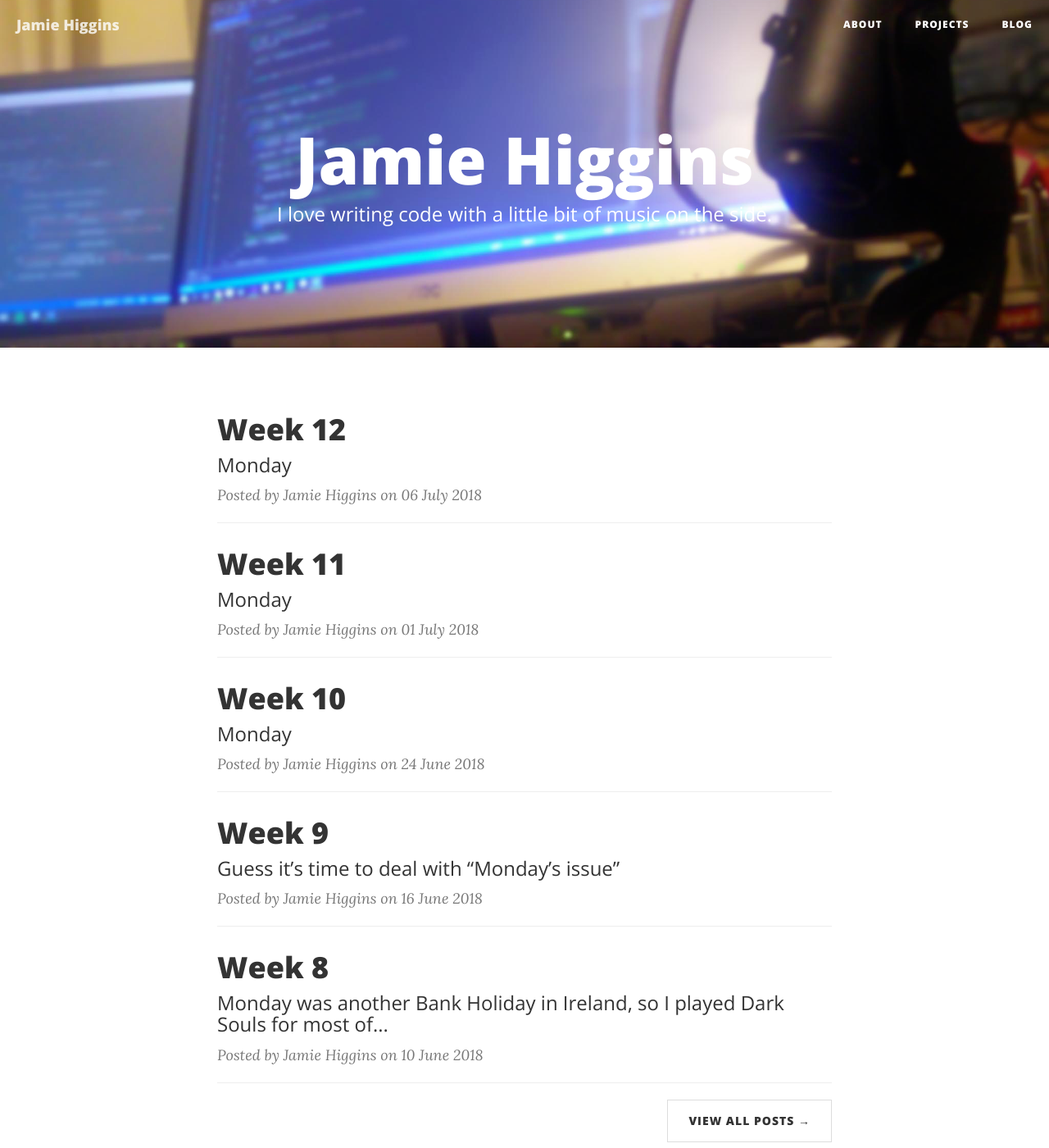
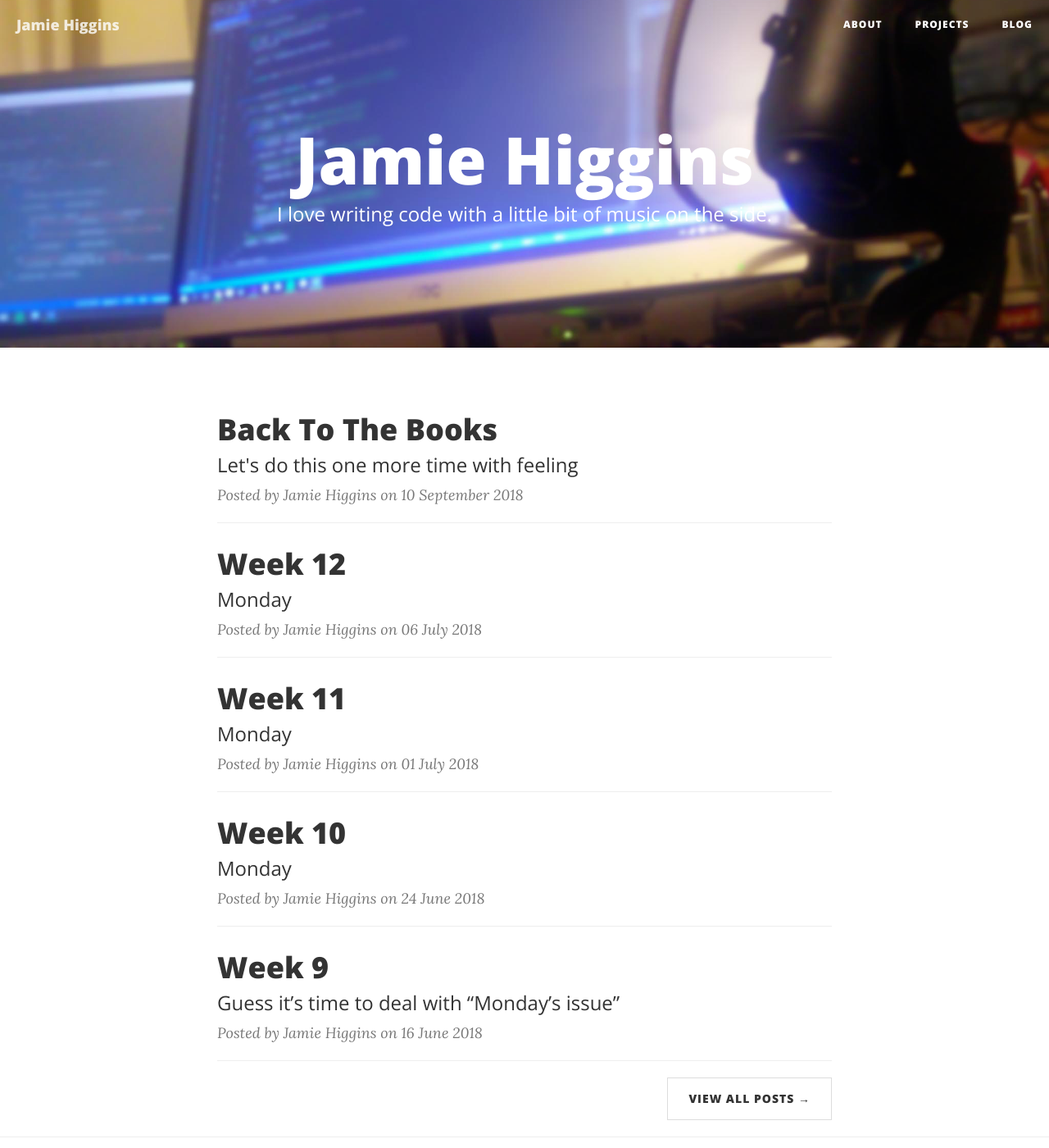
Before and after one commit to JayVee732/jayvee732.github.io, a Jekyll site: the page built from index.html, in a window 1280 px wide and 1400 px high. Shown: the whole window at 82% size. Built offline with Jekyll 4.4.1, drawn with Linux system fonts in a browser that asks for light colours; some of the changed lines change nothing that is shown.

Commit message:
New blog post

```diff
--- a/_config.yml
+++ b/_config.yml
@@ -1,10 +1,10 @@
 title: Jamie Higgins, Software Developer
-email: Jamie.Higgins@mail.itsligo.ie
+email: jamiehigginswork@outlook.com
 description: I love writing code with a little bit of music on the side.
 author: Jamie Higgins
 
 ## Social Profiles
-twitter_username: JamieHiggins732
+twitter_username: JayVee732
 github_username: PsychoHacks
 linkedin_username: jamie-higgins
 
--- a/_includes/footer.html
+++ b/_includes/footer.html
@@ -8,7 +8,7 @@
         <ul class="list-inline text-center">
           {% if site.twitter_username %}
           <li class="list-inline-item">
-            <a href="https://twitter.com/JamieHiggins732" title="Twitter">
+            <a href="https://twitter.com/{{ site.twitter_username }}" title="Twitter">
               <span class="fa-stack fa-lg">
                 <i class="fa fa-circle fa-stack-2x"></i>
                 <i class="fa fa-twitter fa-stack-1x fa-inverse"></i>
@@ -17,7 +17,7 @@
           </li>
           {% endif %} {% if site.linkedin_username %}
           <li class="list-inline-item">
-            <a href="https://www.linkedin.com/in/jamie-higgins/" title="LinkedIn">
+            <a href="https://www.linkedin.com/in/{{ site.linkedin_username }}/" title="LinkedIn">
               <span class="fa-stack fa-lg">
                 <i class="fa fa-circle fa-stack-2x"></i>
                 <i class="fa fa-linkedin fa-stack-1x fa-inverse"></i>
@@ -26,7 +26,7 @@
           </li>
           {% endif %} {% if site.github_username %}
           <li class="list-inline-item">
-            <a href="https://github.com/PsychoHacks" title="GitHub">
+            <a href="https://github.com/{{ site.github_username }}" title="GitHub">
               <span class="fa-stack fa-lg">
                 <i class="fa fa-circle fa-stack-2x"></i>
                 <i class="fa fa-github fa-stack-1x fa-inverse"></i>
@@ -35,7 +35,7 @@
           </li>
           {% endif %} {% if site.email %}
           <li class="list-inline-item">
-            <a href="mailto:Jamie.Higgins@mail.itsligo.ie" title="Email">
+            <a href="mailto:{{ site.email }}" title="Email">
               <span class="fa-stack fa-lg">
                 <i class="fa fa-circle fa-stack-2x"></i>
                 <i class="fa fa-envelope fa-stack-1x fa-inverse"></i>
--- /dev/null
+++ b/_posts/2018/09/10/2018-09-10-Back-To-The-Books.md
@@ -0,0 +1,28 @@
+---
+layout: post
+title: Back To The Books
+subtitle: "Let's do this one more time with feeling"
+author: Jamie Higgins
+date: 2018-09-10
+image: /assets/img/post/2018/09/10/banner.jpg
+---
+
+Oh hi there, I didn't see you there, come in, let me get you a chair.
+
+So, I suppose I should explain where I disappear off after the last post. Really, I just wanted to focus more on work since at that point, I already had all the reports that I needed for college written so there wasn't a huge insentive for me to continue writing more posts. I should have, just to have done it, but here we are.
+
+So what else happened since I last wrote. More testing, that it.
+
+I got about an hour of configuration work on the last week related to security roles, but other than that, there wasn't much else I was told to do. Oh well, that's where I'll leave that
+
+### Past Work Placement
+
+I finished up with work placement about 2 and a half weeks ago so I've been having a deserved break. I've listened to a lot of music and played (and beaten which is weird for me :/) even more games. I'm slowly making my way through the original Mega Drive Sonic games for the first time (Only Sonic CD and Sonic 3 & Knuckles left) and I finally beat The Awesome Adventures of Captain Spirit so now I'm ready and waiting for Life is Strange 2 now. I also recently installed a new CPU cooler into my PC, a Cooler Master Hyper 212 Evo, which has really helped to make the whole PC quieter in general. Plus, now I can overclock the CPU which I'll get to a some stage.
+
+### Plans For The Next Year
+
+At this point now, I'm waiting to begin my 4th Year of college which will be a continuation of my software development course but from what I've heard, it's mostly writing, rather than writing code, so we'll have to wait and see what it is like and I'll probably make another post about my time so far at the end of this week.
+
+Until next time,
+
+--Jamie
```
Also changed, not shown: assets/img/post/2018/09/10/banner.jpg (added).
